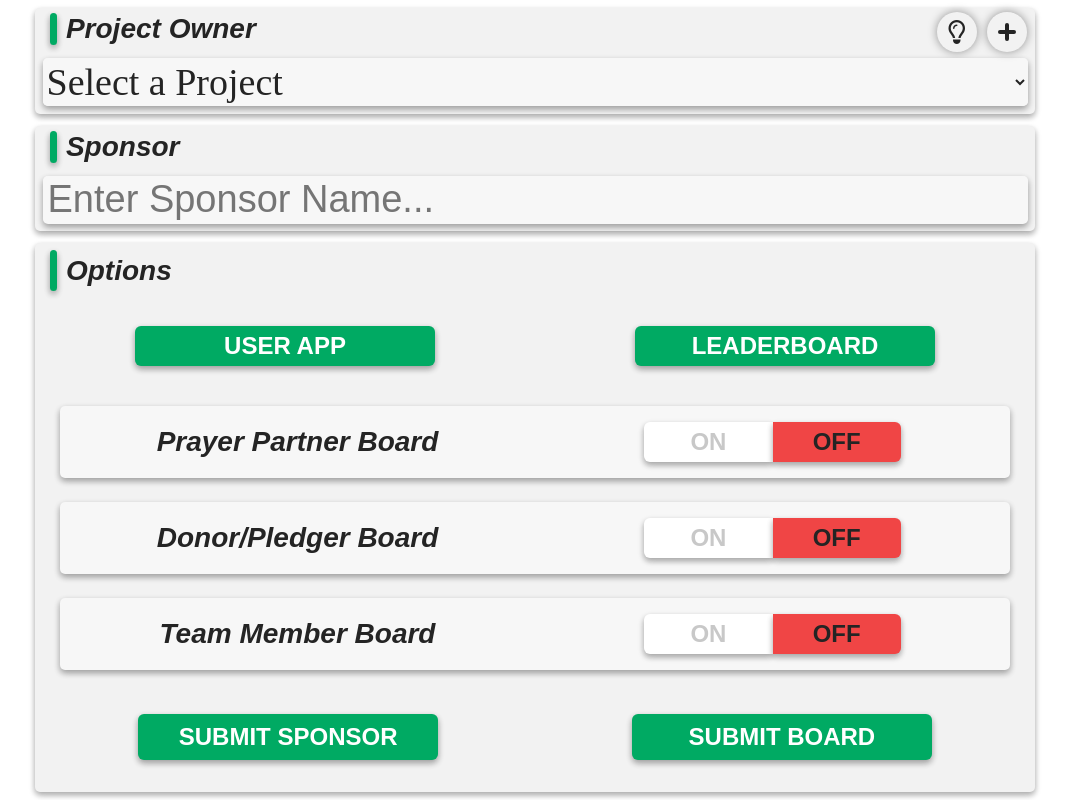
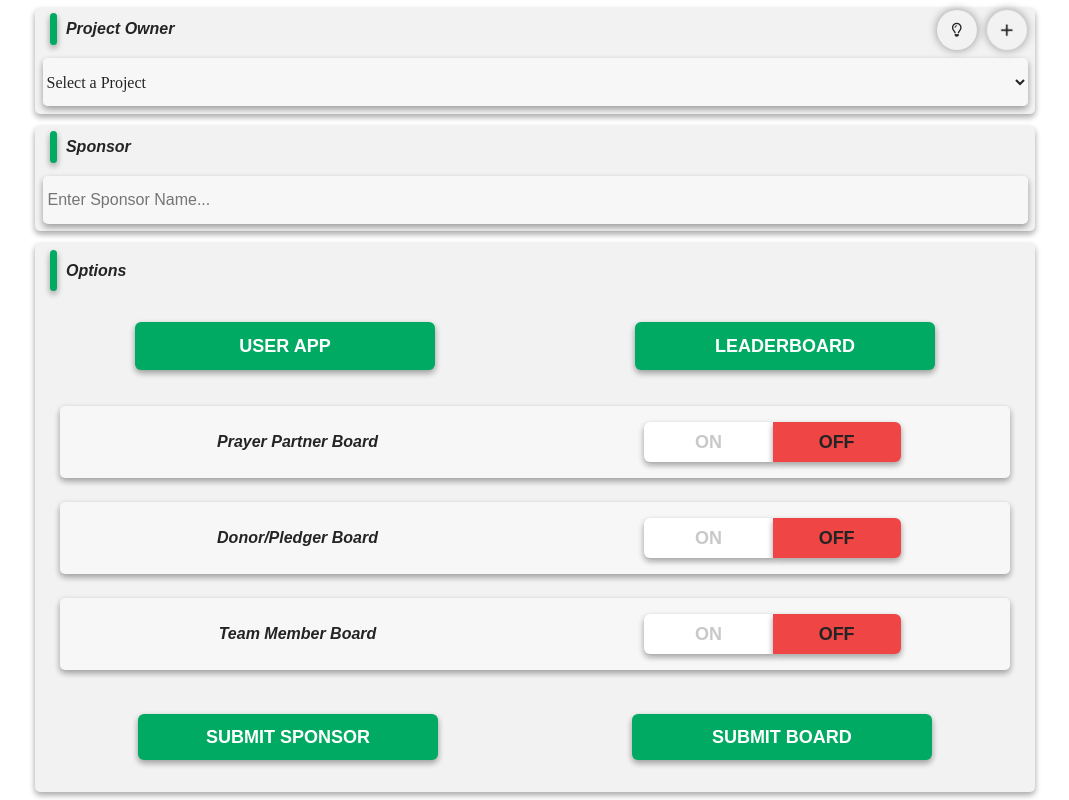
Before and after one commit to Brandon-Faulkner/LaunchPad, a website with bundled scripts: page public/options/index.html in a window 1280 px wide. Shown: the whole page, without its empty margins (105-1174 px from the left). Built offline with nearby package versions, Linux system fonts and the light colour scheme; no server answers; a web font is replaced by a local one.

Commit message:
Added new orientation changes to all pages.

```diff
--- a/public/leaderboard/style.css
+++ b/public/leaderboard/style.css
@@ -138,7 +138,7 @@ p {
     grid-template-columns: 100%;
     grid-template-rows: 20% 68% 8%;
     grid-gap: 2%;
-    position: fixed;
+    height: 100%;
     inset: 10px;
 }
 
@@ -220,7 +220,7 @@ p {
 #login-page {
     height: 100%;
     width: 100%;
-    z-index: 899;
+    z-index: 898;
     position: fixed;
     inset: 0;
     opacity: 0;
@@ -375,11 +375,12 @@ form .field input:focus::placeholder {
     align-items: center;
     transform: rotate(180deg);
     margin: 5px 5px 0 auto;
-    z-index: 799;
+    z-index: 899;
 }
 
 #menu-toggle {
     margin: auto;
+    rotate: 45deg;
     height: 5vh;
     aspect-ratio: 1/1;
     max-height: 40px;
@@ -390,31 +391,11 @@ form .field input:focus::placeholder {
     justify-content: center;
     align-items: center;
     animation: menu-toggle-reverse 0.4s ease-out forwards;
+    transition: color .2s linear;
 }
 
-#menu:hover #menu-toggle::before,
-#menu:hover #menu-toggle::after {
-    background: var(--color-green);
-}
-
-#menu-toggle::before,
-#menu-toggle::after {
-    content: "";
-    display: block;
-    position: absolute;
-    border-radius: 4px;
-    background: var(--color-fg);
-    transition: background .2s linear;
-}
-
-#menu-toggle::before {
-    width: 4px;
-    height: 18px;
-}
-
-#menu-toggle::after {
-    width: 18px;
-    height: 4px;
+#menu:hover #menu-toggle {
+  color: var(--color-green);
 }
 
 #menu-container {
@@ -534,3 +515,15 @@ form .field input:focus::placeholder {
 }
 
 /*#endregion MENU*/
+
+/*#region MOBILE RESPONSIVENESS */
+@media screen and (orientation: landscape) {
+    #login-wrapper {
+        height: 90%;
+    }
+    #menu-toggle {
+        font-size: clamp(12px, 2vw, 14px);
+    }
+}
+
+/*#endregion MOBILE RESPONSIVENESS */
--- a/public/options/index.html
+++ b/public/options/index.html
@@ -60,7 +60,7 @@
                     <i id="dark-mode-toggle" class="fas fa-lightbulb" title="Toggle Dark Mode"></i>
                     <div id="menu" title="Admin Menu">
                         <input type="checkbox" />
-                        <div id="menu-toggle"></div>
+                        <i id="menu-toggle" class="fas fa-xmark"></i>
                         <div id="menu-container">
                             <a href="#" title="Sign Out"><i class="fas fa-right-from-bracket"></i></a>
                             <a href="../user" title="User"><i class="fas fa-circle-user"></i></a>
--- a/public/options/script.js
+++ b/public/options/script.js
@@ -149,7 +149,7 @@ window.addEventListener('load', (event) => {
   });
 
   signOutBtn.addEventListener('click', function () {
-    if (auth?.currentUser.isAnonymous === false) {
+    if (auth?.currentUser?.isAnonymous === false) {
       signOut(auth).then(() => {
         location.reload();
       }).catch((error) => {
@@ -157,6 +157,15 @@ window.addEventListener('load', (event) => {
         ShowNotifToast("Sign Out Error", "There was an issue with signing you out. Please try again.", "var(--red)", true, 5);
       });
     }
+  });
+
+  document.body.addEventListener('click', function (event) {
+    const menuCheckbox = document.getElementById('menu').children[0];
+      if (menuCheckbox.checked) {
+        if(event.target.parentElement.getAttribute('id') !== 'menu') {
+          menuCheckbox.checked = false;
+        }
+      }
   });
 });
 
--- a/public/options/style.css
+++ b/public/options/style.css
@@ -285,7 +285,7 @@ h2 {
 #login-page {
   height: 100%;
   width: 100%;
-  z-index: 899;
+  z-index: 898;
   position: fixed;
   inset: 0;
   opacity: 0;
@@ -438,10 +438,12 @@ form .field input:focus::placeholder {
   justify-content: center;
   align-items: center;
   transform: rotate(180deg);
+  z-index: 899;
 }
 
 #menu-toggle {
   margin: auto 0 5px 2px;
+  rotate: 45deg;
   height: 5vh;
   aspect-ratio: 1/1;
   max-height: 40px;
@@ -452,30 +454,11 @@ form .field input:focus::placeholder {
   justify-content: center;
   align-items: center;
   animation: menu-toggle-reverse 0.4s ease-out forwards;
+  transition: color .2s linear;
 }
 
-#menu:hover #menu-toggle::before,
-#menu:hover #menu-toggle::after {
-  background: var(--color-green);
-}
-
-#menu-toggle::before, #menu-toggle::after {
-  content: "";
-  display: block;
-  position: absolute;
-  border-radius: 4px;
-  background: var(--color-fg);
-  transition: background .2s linear;
-}
-
-#menu-toggle::before {
-  width: 4px;
-  height: 18px;
-}
-
-#menu-toggle::after {
-  width: 18px;
-  height: 4px;
+#menu:hover #menu-toggle {
+  color: var(--color-green);
 }
 
 #menu-container {
@@ -671,6 +654,7 @@ form .field input:focus::placeholder {
   height: 100vh;
   width: 100vw;
   background: var(--color-overlay);
+  z-index: 999;
 }
 
 #overlay-title {
@@ -804,7 +788,7 @@ form .field input:focus::placeholder {
 
 .leaderboard-cancel {
   background: var(--color-label-yes);
-  margin: 0 3.5% 0 0;
+  margin: auto;
   max-width: 150px;
   height: 75%;
   display: flex;
@@ -812,12 +796,11 @@ form .field input:focus::placeholder {
   align-items: center;
   justify-self: center;
   align-self: center;
-  margin-top: 10px
 }
 
 .leaderboard-delete {
   background: var(--color-red);
-  margin: 0 3.5% 0 0;
+  margin: auto;
   max-width: 150px;
   height: 75%;
   display: flex;
@@ -825,7 +808,6 @@ form .field input:focus::placeholder {
   align-items: center;
   justify-self: center;
   align-self: center;
-  margin-top: 10px;
 }
 
 .checkbox>input {
@@ -962,3 +944,32 @@ form .field input:focus::placeholder {
 }
 
 /*#endregion NOTIFICATION TOAST*/
+
+/*#region MOBILE RESPONSIVENESS */
+@media screen and (orientation: landscape) {
+  #login-wrapper {
+    height: 90%;
+  }
+  .button, .toggle input+label {
+    font-size: clamp(12px, 2vw, 18px);
+  }
+  #btnUserApp, #btnLeaderboard {
+    height: 100%;
+  }
+  h1,.name-box, .dropdown, h3 {
+    font-size: clamp(12px, 2vw, 16px);
+  }
+  h2, p, #overlay-textbox, .fa-lightbulb, #menu-toggle {
+    font-size: clamp(12px, 2vw, 14px);
+  }
+  #user-app {
+    height: 50%;
+  }
+  .fa-lightbulb {
+    margin: 2px 10px 0 auto;
+  }
+  #menu-toggle {
+    margin: auto 0 2px 2px;
+  }
+}
+/*#endregion MOBILE RESPONSIVENESS */
--- a/public/questions/style.css
+++ b/public/questions/style.css
@@ -84,8 +84,9 @@ button {
     color: var(--color-white);
     cursor: pointer;
     box-shadow: 0px 0px 10px 0px rgba(0, 0, 0, 0.4);
-    width: 40px;
-    height: 40px;
+    height: 5vh;
+    aspect-ratio: 1/1;
+    max-height: 40px;
     border-radius: 100%;
     justify-content: center;
     align-items: center;
@@ -226,13 +227,15 @@ p {
     justify-content: center;
     align-items: center;
     transform: rotate(180deg);
-    z-index: 799;
+    z-index: 899;
 }
 
 #menu-toggle {
     margin: auto 10px auto 5px;
-    width: 40px;
-    height: 40px;
+    rotate: 45deg;
+    height: 5vh;
+    aspect-ratio: 1/1;
+    max-height: 40px;
     z-index: 3;
     border-radius: 100%;
     box-shadow: 0px 0px 10px 0px rgba(0, 0, 0, 0.4);
@@ -240,31 +243,11 @@ p {
     justify-content: center;
     align-items: center;
     animation: menu-toggle-reverse 0.4s ease-out forwards;
+    transition: color .2s linear;
 }
 
-#menu:hover #menu-toggle::before,
-#menu:hover #menu-toggle::after {
-    background: var(--color-dark);
-}
-
-#menu-toggle::before,
-#menu-toggle::after {
-    content: "";
-    display: block;
-    position: absolute;
-    border-radius: 4px;
-    background: var(--color-white);
-    transition: background .2s linear;
-}
-
-#menu-toggle::before {
-    width: 4px;
-    height: 18px;
-}
-
-#menu-toggle::after {
-    width: 18px;
-    height: 4px;
+#menu:hover #menu-toggle {
+    color: var(--color-dark);
 }
 
 #menu-container {
@@ -393,6 +376,7 @@ p {
     position: fixed;
     inset: 0;
     background: var(--color-overlay);
+    z-index: 999;
 }
 
 #overlay-title {
@@ -466,7 +450,7 @@ p {
 #login-page {
     height: 100%;
     width: 100%;
-    z-index: 899;
+    z-index: 898;
     position: fixed;
     inset: 0;
     opacity: 0;
@@ -613,3 +597,24 @@ form .field input:focus::placeholder {
 }
 
 /*#endregion LOGIN SCREEN*/
+
+/*#region MOBILE RESPONSIVENESS */
+@media screen and (orientation: landscape) {
+    #login-wrapper {
+        height: 90%;
+    }
+    .button,h3,h2,p {
+        font-size: clamp(12px, 4vw, 22px);
+    }
+    h1 {
+        font-size: clamp(12px, 4vw, 28px);
+    }
+    #overlay-mainbox {
+        height: 50%;
+    }
+    .fa-lightbulb,#menu-toggle {
+        font-size: clamp(12px, 2vw, 14px);
+    }
+}
+
+/*#endregion MOBILE RESPONSIVENESS */
```
Also changed, not shown: public/leaderboard/index.html (+1 -1 lines), public/leaderboard/script.js (+10 -1 lines), public/questions/index.html (+1 -1 lines), public/questions/script.js (+10 -1 lines), public/user/script.js (+9 -0 lines).
